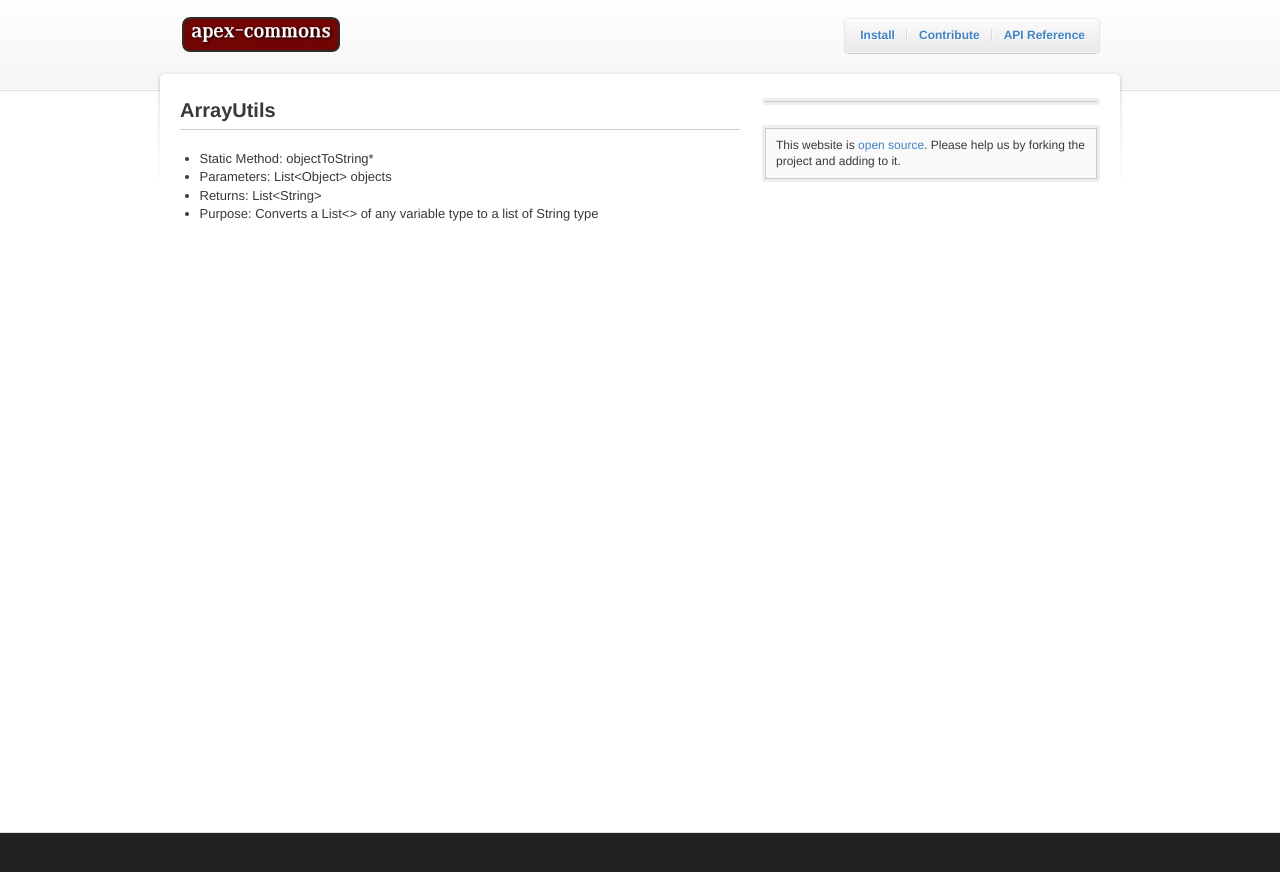
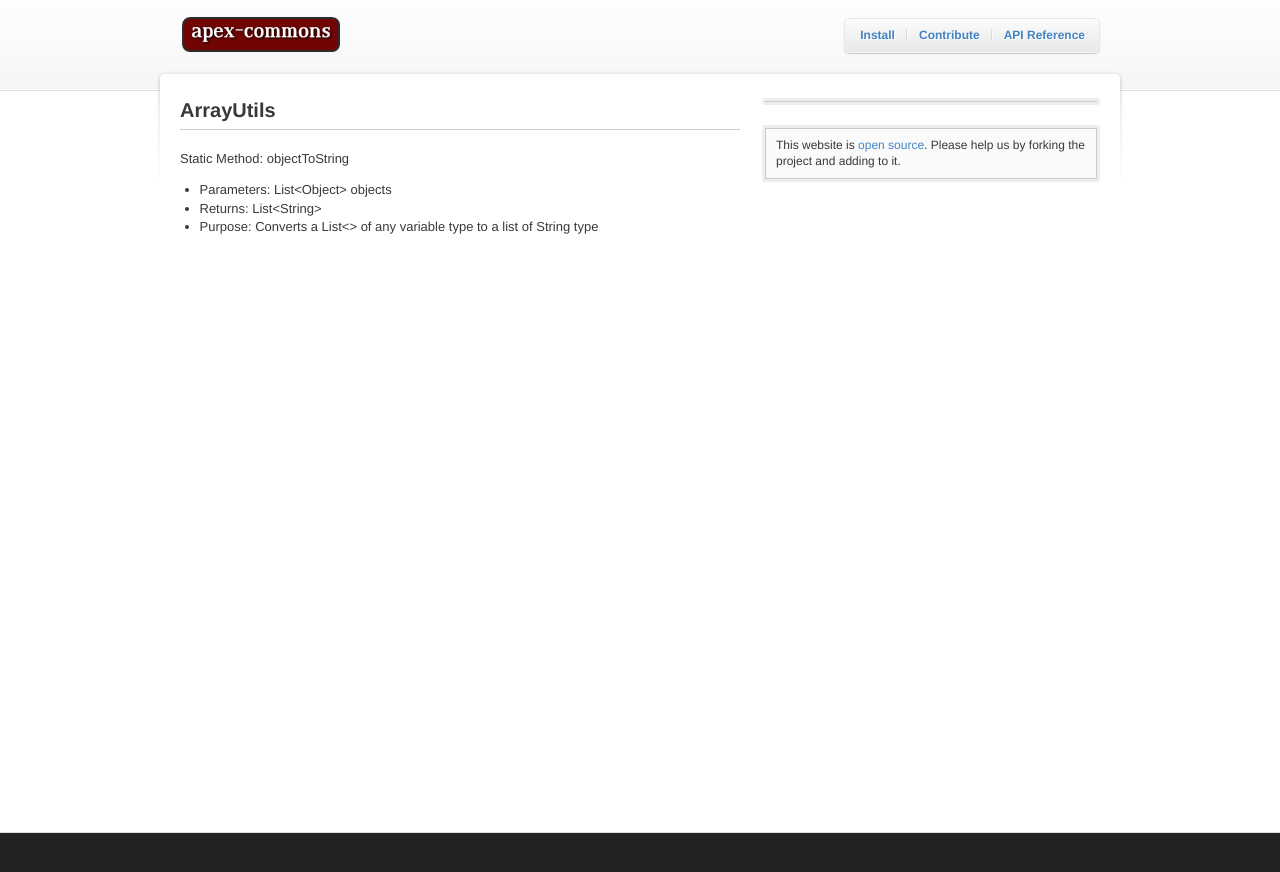
Before and after one commit to apex-commons/apex-commons.github.com, a Jekyll site: the page built from _posts/2011-05-11-arrayutils.markdown, in a window 1280 px wide. Shown: the top 872 px of the page. Built offline with Jekyll 4.4.1, drawn with Linux system fonts in a browser that asks for light colours.

Commit message:
Edited _posts/2011-05-11-arrayutils.markdown via GitHub

```diff
--- a/_posts/2011-05-11-arrayutils.markdown
+++ b/_posts/2011-05-11-arrayutils.markdown
@@ -4,7 +4,7 @@
 categories: api
 ---
 
-* Static Method: objectToString*
+<span class="into">Static Method: objectToString</span>
 * Parameters: List&lt;Object&gt; objects
 * Returns: List&lt;String&gt;
 * Purpose: Converts a List&lt;&gt; of any variable type to a list of String type
```
